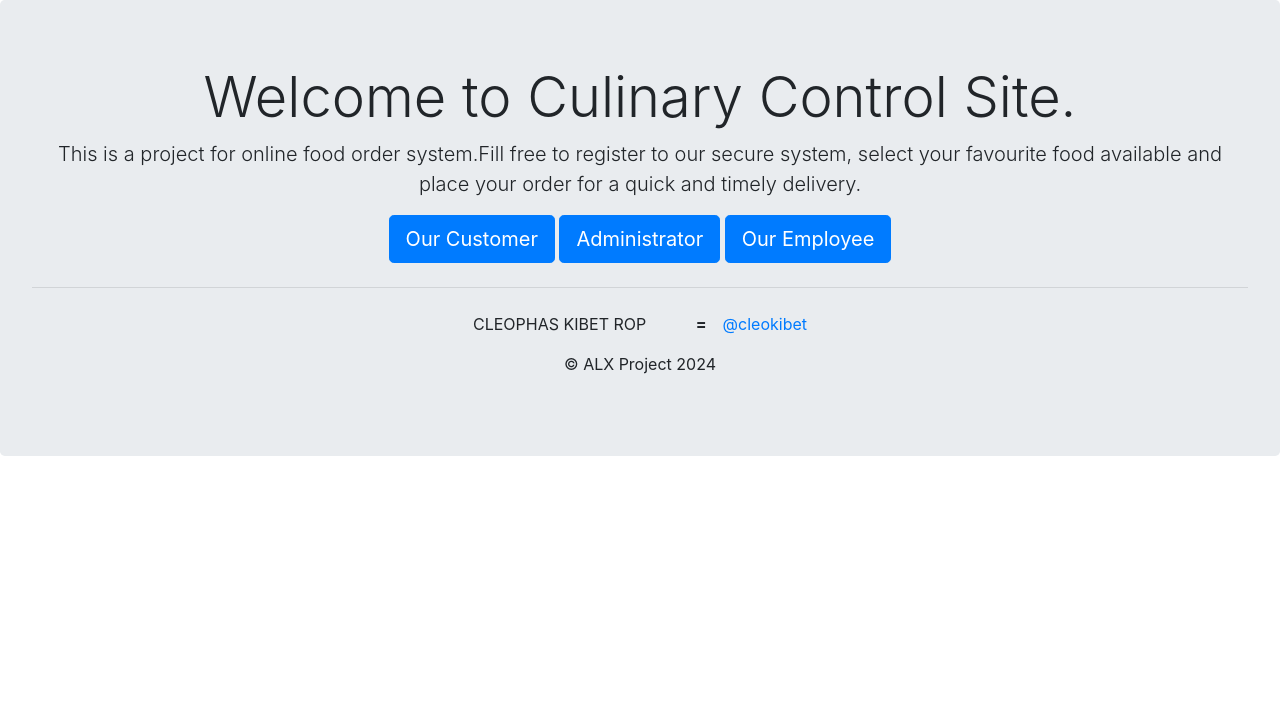
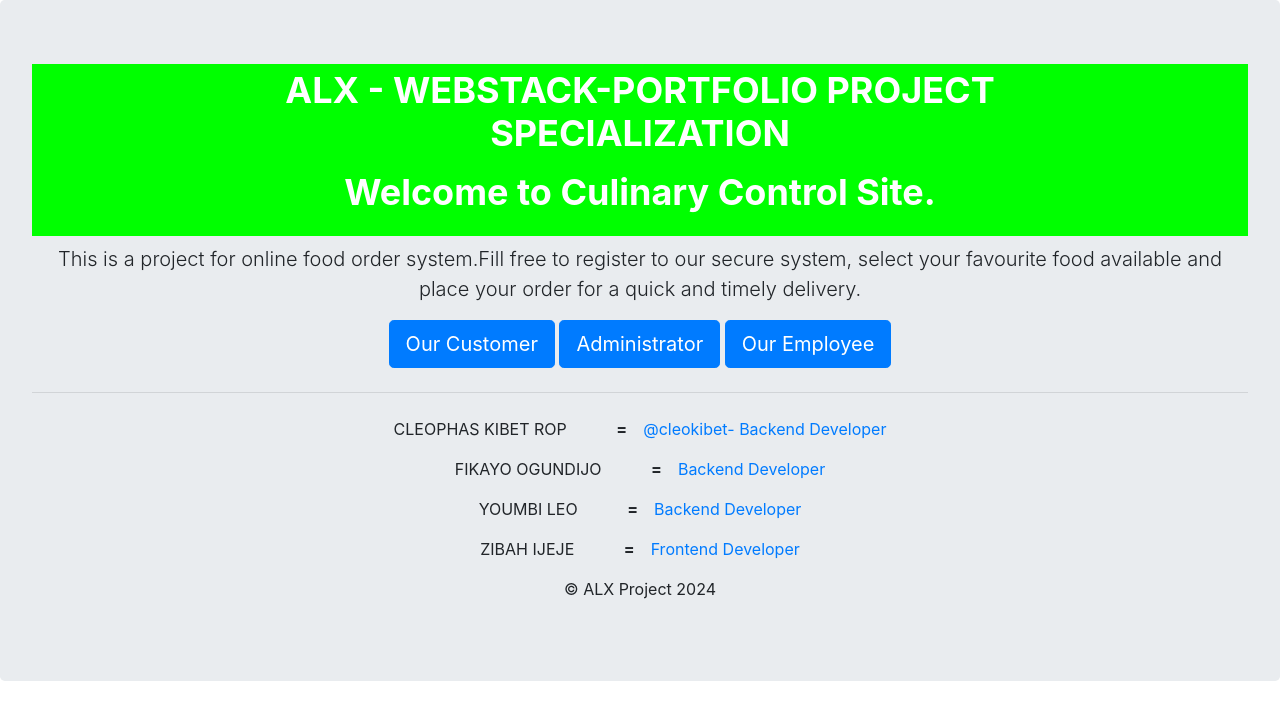
Before and after one commit to cleokibet/Ahead-Restaurant_Management_System, a Django app: template Restaurant_management_system/templates/index.html in a window 1280 px wide. Shown: the top 720 px of the page. Run offline with Django 3.2, Linux system fonts and the light colour scheme; the template is opened without the code that fills it, so the values that code supplies are empty; some libraries are stand-ins or nearby versions.

Commit message:
Update index.html
Modifying index page

```diff
--- a/Restaurant_management_system/templates/index.html
+++ b/Restaurant_management_system/templates/index.html
@@ -10,17 +10,29 @@
     <link rel="stylesheet" href="https://stackpath.bootstrapcdn.com/bootstrap/4.5.2/css/bootstrap.min.css" integrity="sha384-JcKb8q3iqJ61gNV9KGb8thSsNjpSL0n8PARn9HuZOnIxN0hoP+VmmDGMN5t9UJ0Z" crossorigin="anonymous">
 
     <title>Welcome To Culinary Control</title>
+	<style>
+	.display-4{
+	background-color: #00ff00;
+	color: white;
+	font-size: 36px;
+	font-weight: bold;
+	padding: 5px 150px;
+	display: inline-block;
+	</style>
   </head>
   <center>
   <body>
     <div class="jumbotron">
-      <h1 class="display-4">Welcome to Culinary Control Site.</h1>
+      <h1 class="display-4"><p>ALX - WEBSTACK-PORTFOLIO PROJECT SPECIALIZATION</p><p>Welcome to Culinary Control Site.</p></h1>
       <p class="lead">This is a project for online food order system.Fill free to register to our secure system, select your favourite food available and place your order for a quick and timely delivery.</p>
       <a class="btn btn-primary btn-lg" href="/shop" role="button">Our Customer</a>
       <a class="btn btn-primary btn-lg" href="/admin" role="button">Administrator</a>
       <a class="btn btn-primary btn-lg" href="/admin" role="button"> Our Employee</a>
       <hr class="my-4">
-      <p>CLEOPHAS KIBET ROP&nbsp;&nbsp;&nbsp;&nbsp;&nbsp;&nbsp;&nbsp;&nbsp;&nbsp;&nbsp;&nbsp;<b>=</b>&emsp;<a href="https://github.com/cleokibet">@cleokibet</a> </p>
+      <p>CLEOPHAS KIBET ROP&nbsp;&nbsp;&nbsp;&nbsp;&nbsp;&nbsp;&nbsp;&nbsp;&nbsp;&nbsp;&nbsp;<b>=</b>&emsp;<a href="https://github.com/cleokibet">@cleokibet- Backend Developer</a> </p>
+	   <p>FIKAYO OGUNDIJO&nbsp;&nbsp;&nbsp;&nbsp;&nbsp;&nbsp;&nbsp;&nbsp;&nbsp;&nbsp;&nbsp;<b>=</b>&emsp;<a href="https://github.com/-">Backend Developer</a> </p>
+	    <p>YOUMBI LEO&nbsp;&nbsp;&nbsp;&nbsp;&nbsp;&nbsp;&nbsp;&nbsp;&nbsp;&nbsp;&nbsp;<b>=</b>&emsp;<a href="https://github.com/-">Backend Developer</a> </p>
+		<p>ZIBAH IJEJE&nbsp;&nbsp;&nbsp;&nbsp;&nbsp;&nbsp;&nbsp;&nbsp;&nbsp;&nbsp;&nbsp;<b>=</b>&emsp;<a href="https://github.com/-">Frontend Developer</a> </p>
       <footer>
         <p>&copy; ALX Project 2024</p>
       </footer>
```
